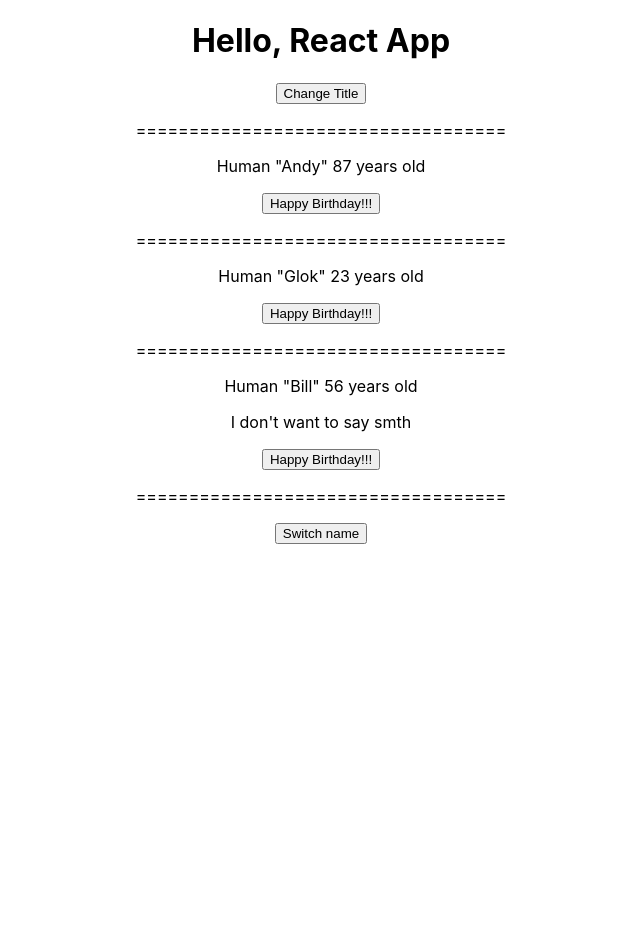
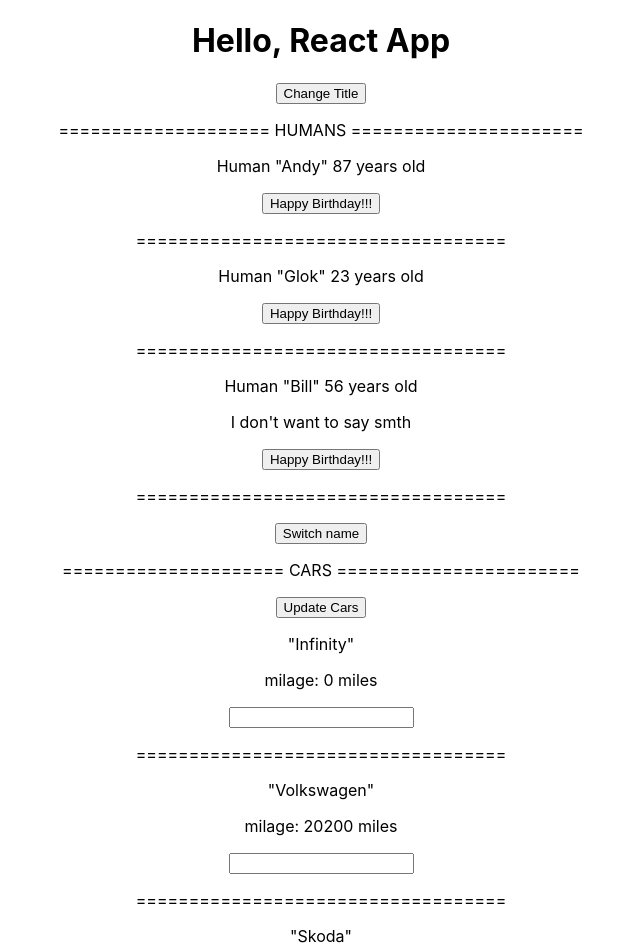
Before and after one commit to Bpaxio/react-study, a React (Create React App) app: page / in a window 1280 px wide. Shown: the top 952 px of the page, without its empty margins (319-959 px from the left). Before the commit the page ends 800 px from the top, so only its background shows below. Built offline with nearby package versions, Linux system fonts and the light colour scheme.

Commit message:
using bind and pass method reference to Components

```diff
--- a/src/App.js
+++ b/src/App.js
@@ -1,6 +1,7 @@
 import React, {useState} from 'react';
 import './App.css';
 import Person from './Person/Person'
+import Cars from "./Car/Cars";
 
 const App = () => {
     const [persons, setPersons] = useState({
@@ -24,11 +25,26 @@ const App = () => {
         <div className="App">
             <h1>{title}</h1>
             <button onClick={() => setTitle("New Title")}>Change Title</button>
-            <p>===================================</p>
-            <Person onCopy onCut onPaste name={persons.persons[0].name} age={persons.persons[0].age}/>
-            <Person name={persons.persons[1].name} age={persons.persons[1].age}/>
-            <Person name={persons.persons[2].name} age={persons.persons[2].age}>I don't want to say smth</Person>
+            <p>
+                ==================== HUMANS ======================
+            </p>
+            <Person onCopy onCut onPaste
+                    name={persons.persons[0].name}
+                    age={persons.persons[0].age}
+            />
+            <Person
+                name={persons.persons[1].name}
+                age={persons.persons[1].age}
+            />
+            <Person
+                name={persons.persons[2].name}
+                age={persons.persons[2].age}
+            >
+                I don't want to say smth
+            </Person>
             <button onClick={getNewState}>Switch name</button>
+
+            <Cars/>
         </div>
     );
 };
--- /dev/null
+++ b/src/Car/Car.js
@@ -0,0 +1,17 @@
+import React from 'react'
+
+const Car = (props) => {
+    return (
+        <div className="Car">
+            <p onClick={props.click}>"{props.mark}"</p>
+            <p> milage: {props.mileage} miles</p>
+            <p>{props.children}</p>
+            <input type="text" onChange={props.changed}/>
+            <p>===================================</p>
+        </div>
+
+
+    )
+};
+
+export default Car;
--- /dev/null
+++ b/src/Car/Cars.js
@@ -0,0 +1,70 @@
+import React, {Component, useState} from 'react'
+import Car from "./Car";
+
+class Cars extends Component {
+
+    state = {
+        cars: [
+            {mark: "Infinity", mileage: 0},
+            {mark: "Volkswagen", mileage: 20200},
+            {mark: "Skoda", mileage: 23000}
+        ]
+    };
+    switchCarsHandler = () => {
+        this.setState({
+            cars: [
+                {mark: "Лада", mileage: 49230},
+                {mark: "Жигули", mileage: 140200},
+                {mark: "Москвич", mileage: 111040}
+            ]
+        })
+    };
+    switchSpecialCarHandler = (position, newCar) => {
+        this.setState(this.state.cars.splice(position,1,newCar))
+    };
+
+    markChangedHandler = (event) => {
+        this.setState({
+            cars: [
+                {mark: "Лада", mileage: 49230},
+                {mark: "Жигули", mileage: 140200},
+                {mark: event.target.value, mileage: 111040}
+            ]
+        })
+    }
+
+    render() {
+        return (
+            <div className="Cars">
+                <p>
+                    ===================== CARS =======================
+                </p>
+                <button onClick={this.switchCarsHandler}>Update Cars</button>
+                <Car
+                    mark={this.state.cars[0].mark}
+                    mileage={this.state.cars[0].mileage}
+                    click={this.switchSpecialCarHandler.bind(this, 0, {mark: "Лада", mileage: 49230})}
+                >
+
+                </Car>
+                <Car
+                    mark={this.state.cars[1].mark}
+                    mileage={this.state.cars[1].mileage}
+                    // using bind is more convenient because of react rerendering times
+                    click={() => this.switchSpecialCarHandler(1, {mark: "Жигули", mileage: 140200})}>
+
+                </Car>
+                <Car
+                    mark={this.state.cars[2].mark}
+                    mileage={this.state.cars[2].mileage}
+                    changed={this.markChangedHandler}
+                    click={this.switchSpecialCarHandler.bind(this, 2, {mark: "Москвич", mileage: 111040})}>
+                </Car>
+            </div>
+
+
+        )
+    }
+}
+
+export default Cars;
```
